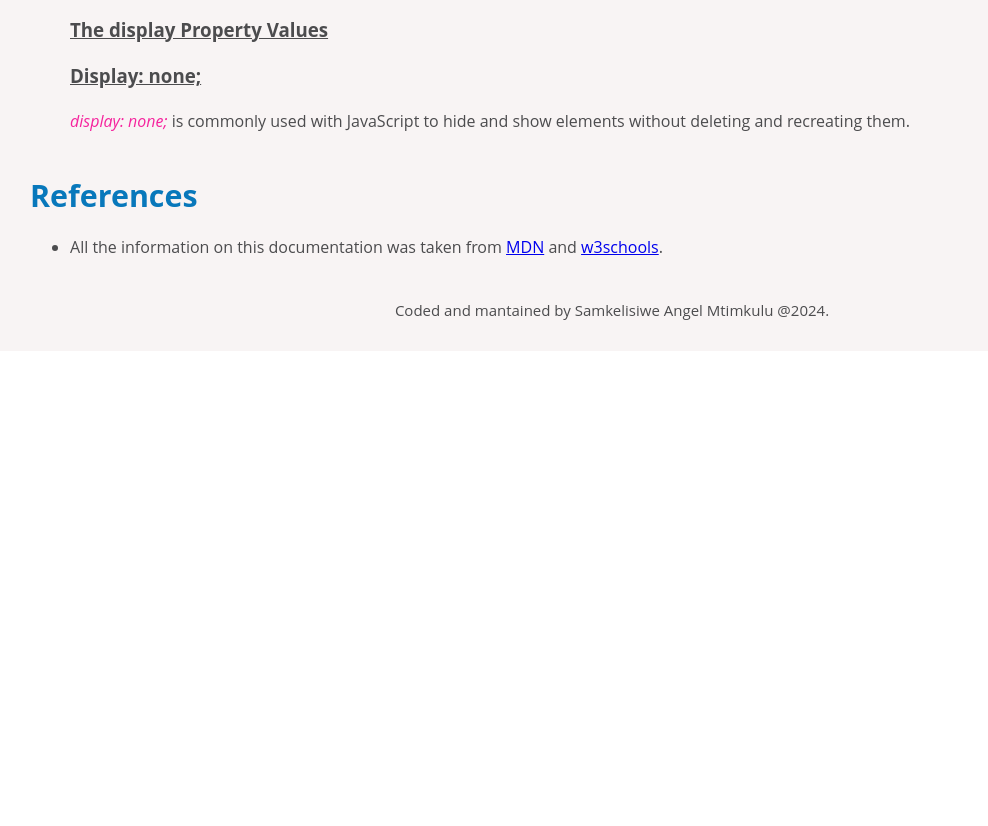
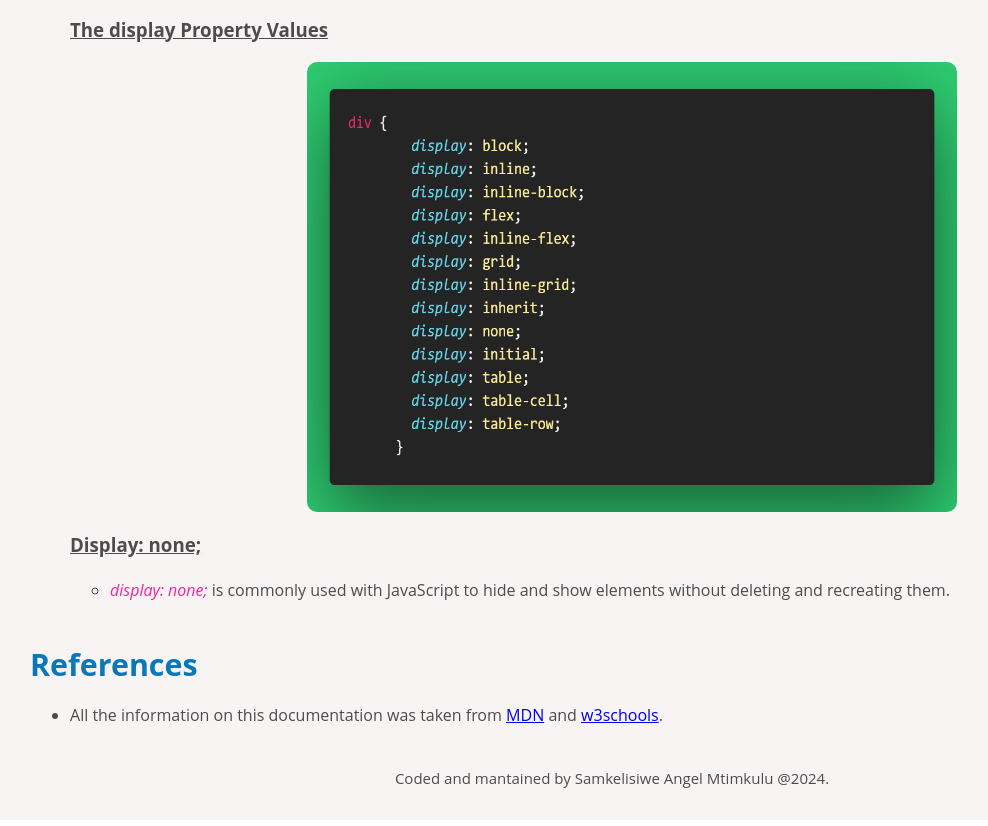
Before and after one commit to AngelSCodes/Technical-Documentation, a plain HTML site: page index.html in a window 1280 px wide. Shown: the part 6555-7381 px from the top of the page, without its empty margins (28-1016 px from the left). Before the commit the page ends 6914 px from the top, so only its background shows below. Drawn offline with Linux system fonts and the light colour scheme.

Commit message:
display section update

```diff
--- a/index.html
+++ b/index.html
@@ -299,12 +299,15 @@
                 <img id="display-examples" src="media/inline-block-and-positioning-in-css-4-638.jpg" alt="display eaxamples" />
                 <li class="display-section">
                     <h3>The display Property Values</h3>
-                    <!--table-->
+                    <img id="display-values" src="media/display-property-values.png" alt="display values" />
                 </li>
 
                 <li class="display-section">
                     <h3>Display: none;</h3>
-                    <p><em>display: none;</em> is commonly used with JavaScript to hide and show elements without deleting and recreating them.</p>
+                    <ul>
+                        <li><em>display: none;</em> is commonly used with JavaScript to hide and show elements without deleting and recreating them.
+                        </li>
+                    </ul>
                 </li>
 
                 <li class="display-section"></li>
--- a/styles.css
+++ b/styles.css
@@ -144,6 +144,13 @@ flex-wrap: wrap;
   margin: 0 auto;
   margin-top: 25px;
 }
+#display-values {
+  width: 650px;
+  height: 450px;
+  border-radius: 10px;
+  display: block;
+  margin: 0 auto;
+}
 
 
 /*footer section*/
```
Also changed, not shown: media/display-property-values.png (added).
